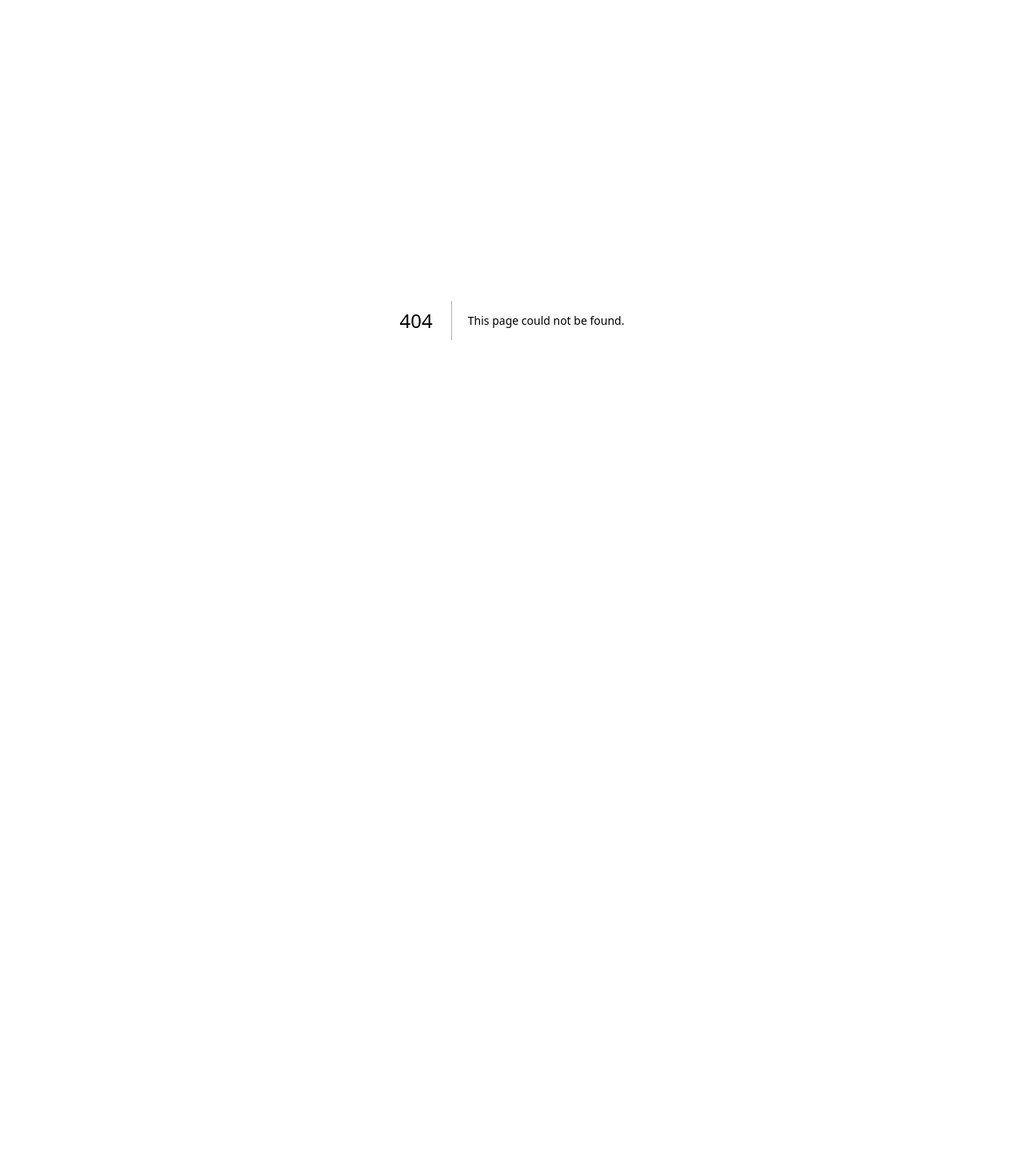
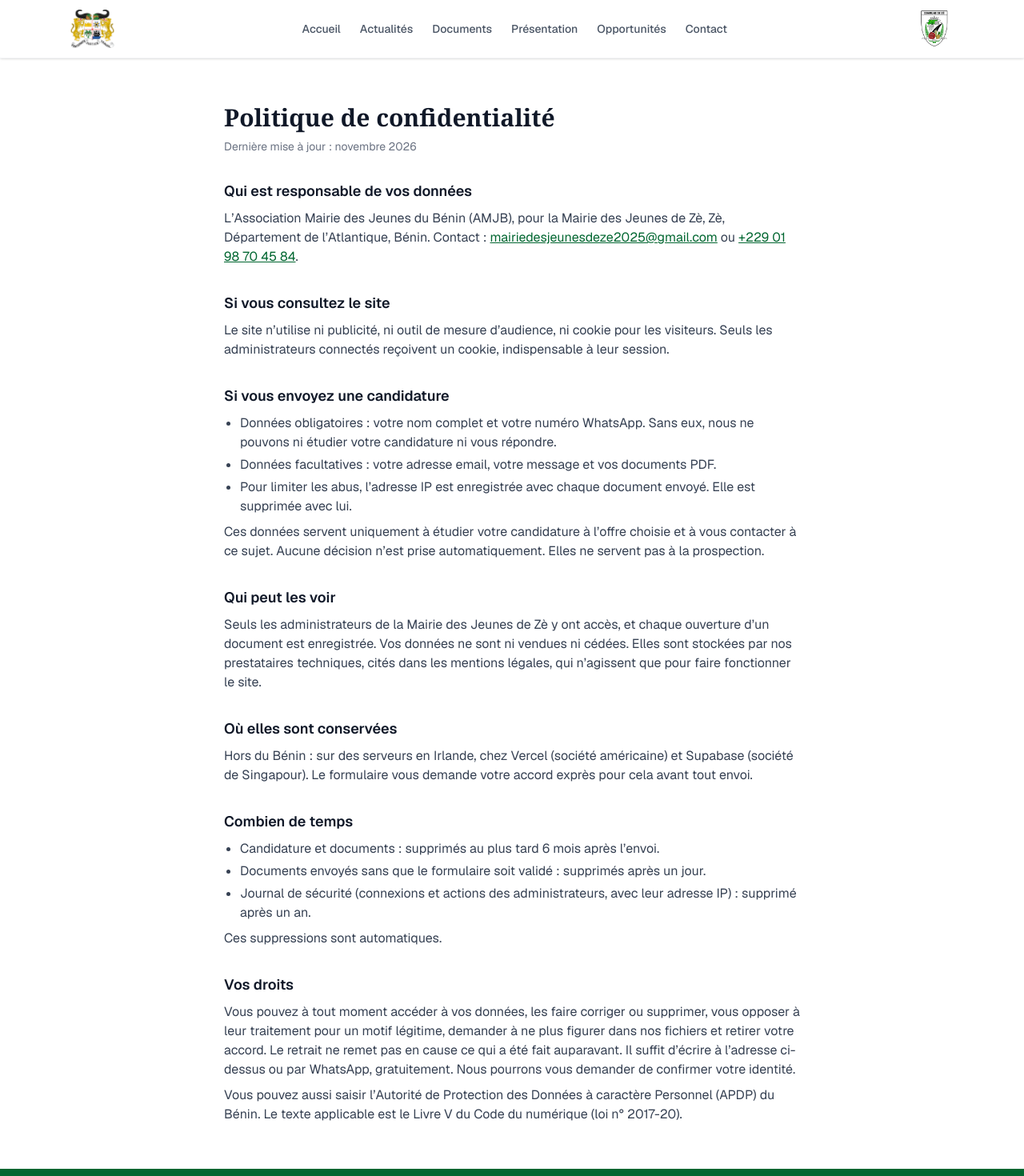
Before and after one commit to mawougnon/ze-municipal-webdev, a Next.js app: page /confidentialite in a window 1280 px wide. Before the commit this address had no page. Shown: the top 1470 px of the page at 80% size. Before the commit the page ends 800 px from the top, so only its background shows below. Built offline with nearby package versions, Linux system fonts and the light colour scheme.

Commit message:
feat(legal): add the legal notice and the privacy policy
The legal notice names the publisher, the director of publication and the hosts.
The privacy policy gives the information due when data is collected: purposes,
recipients, retention, transfers and rights. Both are linked from the footer.

```diff
--- /dev/null
+++ b/app/(public)/(legal)/confidentialite/page.tsx
@@ -0,0 +1,86 @@
+import type { Metadata } from "next";
+
+export const metadata: Metadata = {
+  title: "Politique de confidentialité | Mairie des Jeunes de Zè",
+  description: "Quelles données le site collecte, pourquoi, combien de temps, et vos droits.",
+};
+
+export default function PrivacyPage() {
+  return (
+    <>
+      <h1>Politique de confidentialité</h1>
+      <p className="text-sm text-gray-500">Dernière mise à jour : novembre 2026</p>
+
+      <h2>Qui est responsable de vos données</h2>
+      <p>
+        L’Association Mairie des Jeunes du Bénin (AMJB), pour la Mairie des Jeunes de Zè, Zè,
+        Département de l’Atlantique, Bénin. Contact :{" "}
+        <a href="mailto:mairiedesjeunesdeze2025@gmail.com">mairiedesjeunesdeze2025@gmail.com</a> ou{" "}
+        <a href="tel:+2290198704584">+229 01 98 70 45 84</a>.
+      </p>
+
+      <h2>Si vous consultez le site</h2>
+      <p>
+        Le site n’utilise ni publicité, ni outil de mesure d’audience, ni cookie pour les visiteurs.
+        Seuls les administrateurs connectés reçoivent un cookie, indispensable à leur session.
+      </p>
+
+      <h2>Si vous envoyez une candidature</h2>
+      <ul>
+        <li>
+          Données obligatoires : votre nom complet et votre numéro WhatsApp. Sans eux, nous ne
+          pouvons ni étudier votre candidature ni vous répondre.
+        </li>
+        <li>Données facultatives : votre adresse email, votre message et vos documents PDF.</li>
+        <li>
+          Pour limiter les abus, l’adresse IP est enregistrée avec chaque document envoyé. Elle est
+          supprimée avec lui.
+        </li>
+      </ul>
+      <p>
+        Ces données servent uniquement à étudier votre candidature à l’offre choisie et à vous
+        contacter à ce sujet. Aucune décision n’est prise automatiquement. Elles ne servent pas à la
+        prospection.
+      </p>
+
+      <h2>Qui peut les voir</h2>
+      <p>
+        Seuls les administrateurs de la Mairie des Jeunes de Zè y ont accès, et chaque ouverture
+        d’un document est enregistrée. Vos données ne sont ni vendues ni cédées. Elles sont stockées
+        par nos prestataires techniques, cités dans les mentions légales, qui n’agissent que pour
+        faire fonctionner le site.
+      </p>
+
+      <h2>Où elles sont conservées</h2>
+      <p>
+        Hors du Bénin : sur des serveurs en Irlande, chez Vercel (société américaine) et Supabase
+        (société de Singapour). Le formulaire vous demande votre accord exprès pour cela avant tout
+        envoi.
+      </p>
+
+      <h2>Combien de temps</h2>
+      <ul>
+        <li>Candidature et documents : supprimés au plus tard 6 mois après l’envoi.</li>
+        <li>Documents envoyés sans que le formulaire soit validé : supprimés après un jour.</li>
+        <li>
+          Journal de sécurité (connexions et actions des administrateurs, avec leur adresse IP) :
+          supprimé après un an.
+        </li>
+      </ul>
+      <p>Ces suppressions sont automatiques.</p>
+
+      <h2>Vos droits</h2>
+      <p>
+        Vous pouvez à tout moment accéder à vos données, les faire corriger ou supprimer, vous
+        opposer à leur traitement pour un motif légitime, demander à ne plus figurer dans nos
+        fichiers et retirer votre accord. Le retrait ne remet pas en cause ce qui a été fait
+        auparavant. Il suffit d’écrire à l’adresse ci-dessus ou par WhatsApp, gratuitement. Nous
+        pourrons vous demander de confirmer votre identité.
+      </p>
+      <p>
+        Vous pouvez aussi saisir l’Autorité de Protection des Données à caractère Personnel (APDP)
+        du Bénin. Le texte applicable est le Livre V du Code du numérique (loi n° 2017-20).
+      </p>
+    </>
+  );
+}
--- /dev/null
+++ b/app/(public)/(legal)/layout.tsx
@@ -0,0 +1,10 @@
+// Layout of the legal pages: plain text, easy to read on a phone
+export default function LegalLayout({ children }: { children: React.ReactNode }) {
+  return (
+    <main className="min-h-screen bg-white">
+      <article className="mx-auto max-w-3xl px-4 py-10 text-gray-700 md:px-6 md:py-14 [&_a]:break-words [&_a]:text-green-800 [&_a]:underline [&_h1]:mb-2 [&_h1]:font-serif [&_h1]:text-3xl [&_h1]:font-bold [&_h1]:text-gray-900 [&_h2]:mt-8 [&_h2]:mb-2 [&_h2]:text-lg [&_h2]:font-semibold [&_h2]:text-gray-900 [&_li]:mt-1 [&_p]:mt-2 [&_ul]:mt-2 [&_ul]:list-disc [&_ul]:pl-5">
+        {children}
+      </article>
+    </main>
+  );
+}
--- /dev/null
+++ b/app/(public)/(legal)/mentions-legales/page.tsx
@@ -0,0 +1,68 @@
+import type { Metadata } from "next";
+import Link from "next/link";
+
+export const metadata: Metadata = {
+  title: "Mentions légales | Mairie des Jeunes de Zè",
+  description: "Éditeur, directeur de la publication et hébergeurs du site.",
+};
+
+export default function LegalNoticePage() {
+  return (
+    <>
+      <h1>Mentions légales</h1>
+      <p className="text-sm text-gray-500">Dernière mise à jour : novembre 2026</p>
+
+      <h2>Éditeur du site</h2>
+      <p>
+        Le site de la Mairie des Jeunes de Zè est édité par l’Association Mairie des Jeunes du Bénin
+        (AMJB), autorisation n° 2021/029/PDO/SG/SAG/SA du 10 mai 2021.
+      </p>
+      <ul>
+        <li>Adresse : Zè, Département de l’Atlantique, Bénin</li>
+        <li>
+          Téléphone : <a href="tel:+2290198704584">+229 01 98 70 45 84</a>
+        </li>
+        <li>
+          Email :{" "}
+          <a href="mailto:mairiedesjeunesdeze2025@gmail.com">mairiedesjeunesdeze2025@gmail.com</a>
+        </li>
+      </ul>
+
+      <h2>Directeur de la publication</h2>
+      <p>Astérix GOUDEAGBE, président de l’Association Mairie des Jeunes du Bénin.</p>
+
+      <h2>Hébergement</h2>
+      <p>
+        Le site est hébergé par deux prestataires. Ses données sont conservées sur des serveurs en
+        Irlande.
+      </p>
+      <ul>
+        <li>
+          Application : Vercel Inc., 440 N Barranca Avenue #4133, Covina, CA 91723, États-Unis (
+          <a href="mailto:privacy@vercel.com">privacy@vercel.com</a>)
+        </li>
+        <li>
+          Base de données et fichiers : Supabase Pte. Ltd., 65 Chulia Street #38-02/03, OCBC Centre,
+          Singapour 049513 (<a href="mailto:privacy@supabase.com">privacy@supabase.com</a>)
+        </li>
+      </ul>
+
+      <h2>Droit de réponse</h2>
+      <p>
+        Toute personne nommée ou désignée sur ce site peut demander à y répondre, ou demander la
+        correction ou la suppression du contenu, en écrivant à l’adresse ci-dessus.
+      </p>
+
+      <h2>Propriété intellectuelle</h2>
+      <p>
+        Les textes, photos et logos de ce site appartiennent à leurs auteurs et ne peuvent être
+        réutilisés sans leur accord.
+      </p>
+
+      <h2>Données personnelles</h2>
+      <p>
+        Consultez la <Link href="/confidentialite">politique de confidentialité</Link>.
+      </p>
+    </>
+  );
+}
```
